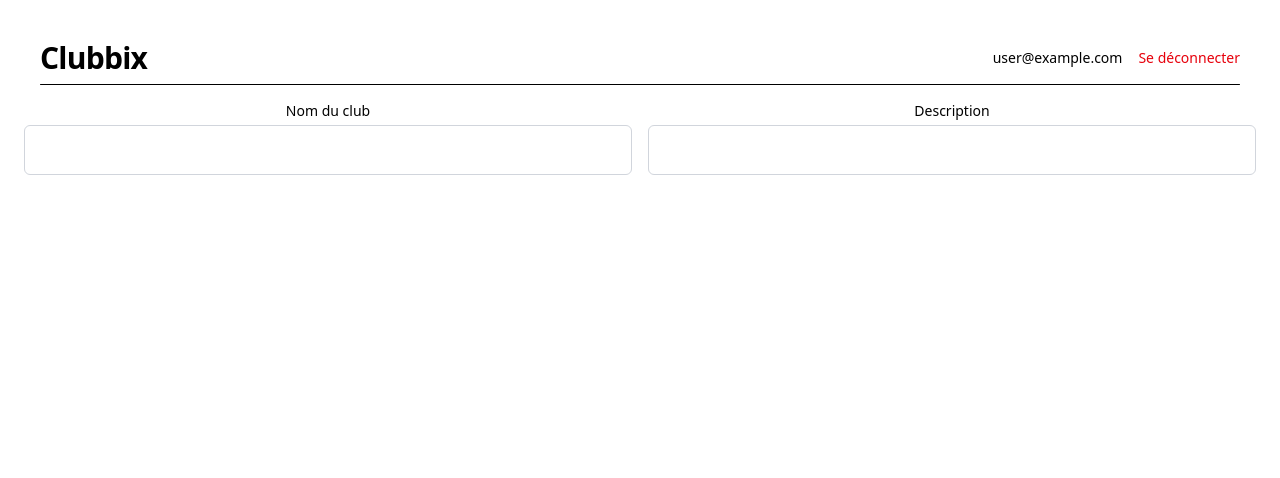
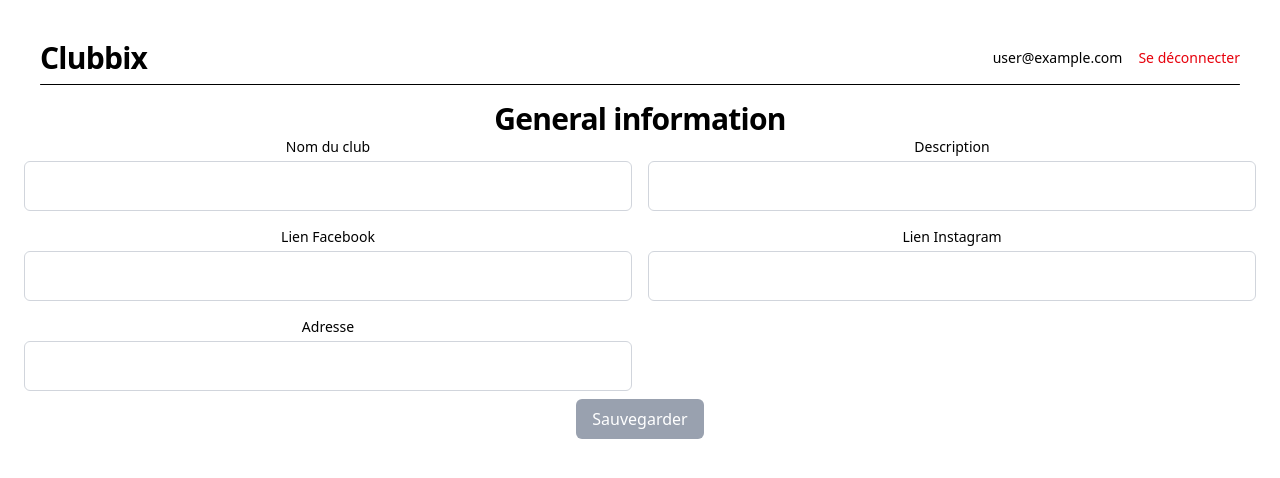
Before and after one commit to raphpay/Clubbix, a React (Vite) app: page /admin/club-configuration in a window 1280 px wide. Shown: the top 478 px of the page. Built offline with nearby package versions, Linux system fonts and the light colour scheme; no server answers; the database is empty; sample sign-in values are in the browser's storage.

Commit message:
Feature: Implement clubconfiguration #7

```diff
--- a/src/components/ButtonPrimary.tsx
+++ b/src/components/ButtonPrimary.tsx
@@ -10,7 +10,7 @@ const ButtonPrimary = ({ title, action, disabled }: ButtonPrimaryProps) => {
       type="button"
       onClick={action}
       disabled={disabled ?? false}
-      className="bg-blue-500 text-white px-4 py-2 rounded-md hover:bg-blue-700 transition"
+      className="bg-blue-500 text-white px-4 py-2 rounded-md transition hover:bg-blue-700 disabled:bg-gray-400 disabled:cursor-not-allowed"
     >
       {title}
     </button>
--- a/src/routes/admin/ClubConfiguration.tsx
+++ b/src/routes/admin/ClubConfiguration.tsx
@@ -1,14 +1,103 @@
-import { useState } from "react";
+import { useQuery } from "@tanstack/react-query";
+import { doc, getDoc, setDoc } from "firebase/firestore";
+import { useEffect, useRef, useState } from "react";
+import ButtonPrimary from "../../components/ButtonPrimary";
 import Header from "../../components/Header";
+import { db } from "../../lib/firebase";
+import type { Club } from "../../types/Club";
 
 const ClubConfiguration = () => {
+  const clubId = "6HRbFwNVA2INAaoxAbyu"; // TODO: Load dynamically
+
   const [name, setName] = useState<string>("");
   const [description, setDescription] = useState<string>("");
+  const [facebookLink, setFacebookLink] = useState<string>("");
+  const [instagramLink, setInstagramLink] = useState<string>("");
+  const [address, setAddress] = useState<string>("");
+  const [hasChanges, setHasChanges] = useState<boolean>(false);
+  const originalData = useRef({
+    name: "",
+    description: "",
+    facebookLink: "",
+    instagramLink: "",
+    address: "",
+  });
+
+  const {
+    data: club,
+    isLoading,
+    isError,
+  } = useQuery<Club>({
+    queryKey: ["club"],
+    queryFn: async () => {
+      const docRef = doc(db, "clubs", clubId);
+      const docSnap = await getDoc(docRef);
+      return { ...(docSnap.data() as Club), id: docSnap.id };
+    },
+  });
+
+  async function saveChanges() {
+    try {
+      const updatedClub: Club = {
+        name,
+        description,
+        socials: {
+          facebook: facebookLink,
+          instagram: instagramLink,
+        },
+        address,
+      };
+      console.log("club", club);
+      await setDoc(doc(db, "clubs", clubId), updatedClub);
+    } catch (error) {}
+  }
+
+  useEffect(() => {
+    if (club) {
+      const nameVal = club.name || "";
+      const descVal = club.description || "";
+      const fbVal = club.socials?.facebook || "";
+      const instaVal = club.socials?.instagram || "";
+      const addressVal = club.address || "";
+
+      setName(nameVal);
+      setDescription(descVal);
+      setFacebookLink(fbVal);
+      setInstagramLink(instaVal);
+      setAddress(addressVal);
+
+      originalData.current = {
+        name: nameVal,
+        description: descVal,
+        facebookLink: fbVal,
+        instagramLink: instaVal,
+        address: addressVal,
+      };
+    }
+  }, [club]);
+
+  useEffect(() => {
+    const changed =
+      name !== originalData.current.name ||
+      description !== originalData.current.description ||
+      facebookLink !== originalData.current.facebookLink ||
+      instagramLink !== originalData.current.instagramLink ||
+      address !== originalData.current.address;
+
+    setHasChanges(changed);
+  }, [name, description, facebookLink, instagramLink, address]);
+
+  if (isLoading) return <div className="p-6">Chargement...</div>;
+  if (isError)
+    return <div className="p-6 text-red-500">Erreur lors du chargement.</div>;
 
   return (
     <div className="p-6">
       <Header />
-      <div className="grid grid-cols-1 md:grid-cols-2 gap-4">
+      <h2 className="text-3xl font-bold text-primary tracking-tight">
+        General information
+      </h2>
+      <div className="grid grid-cols-1 md:grid-cols-2 gap-4 mb-2">
         <div>
           <label className="block text-sm text-texte-secondaire mb-1">
             Nom du club
@@ -35,7 +124,51 @@ const ClubConfiguration = () => {
             required
           />
         </div>
+        <div>
+          <label className="block text-sm text-texte-secondaire mb-1">
+            Lien Facebook
+          </label>
+          <input
+            type="text"
+            name="facebookLink"
+            value={facebookLink}
+            onChange={(e) => setFacebookLink(e.target.value)}
+            className="w-full p-3 border border-gray-300 rounded-md"
+            required
+          />
+        </div>
+        <div>
+          <label className="block text-sm text-texte-secondaire mb-1">
+            Lien Instagram
+          </label>
+          <input
+            type="text"
+            name="instagramLink"
+            value={instagramLink}
+            onChange={(e) => setInstagramLink(e.target.value)}
+            className="w-full p-3 border border-gray-300 rounded-md"
+            required
+          />
+        </div>
+        <div>
+          <label className="block text-sm text-texte-secondaire mb-1">
+            Adresse
+          </label>
+          <input
+            type="text"
+            name="address"
+            value={address}
+            onChange={(e) => setAddress(e.target.value)}
+            className="w-full p-3 border border-gray-300 rounded-md"
+            required
+          />
+        </div>
       </div>
+      <ButtonPrimary
+        title="Sauvegarder"
+        action={saveChanges}
+        disabled={!hasChanges}
+      />
     </div>
   );
 };
```
Also changed, not shown: src/types/Club.ts (+4 -3 lines).
